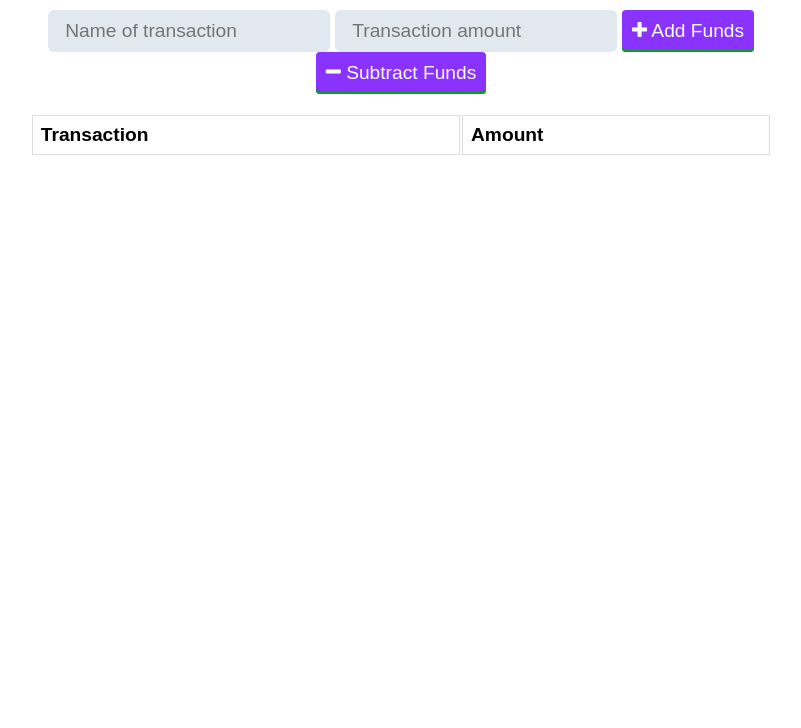
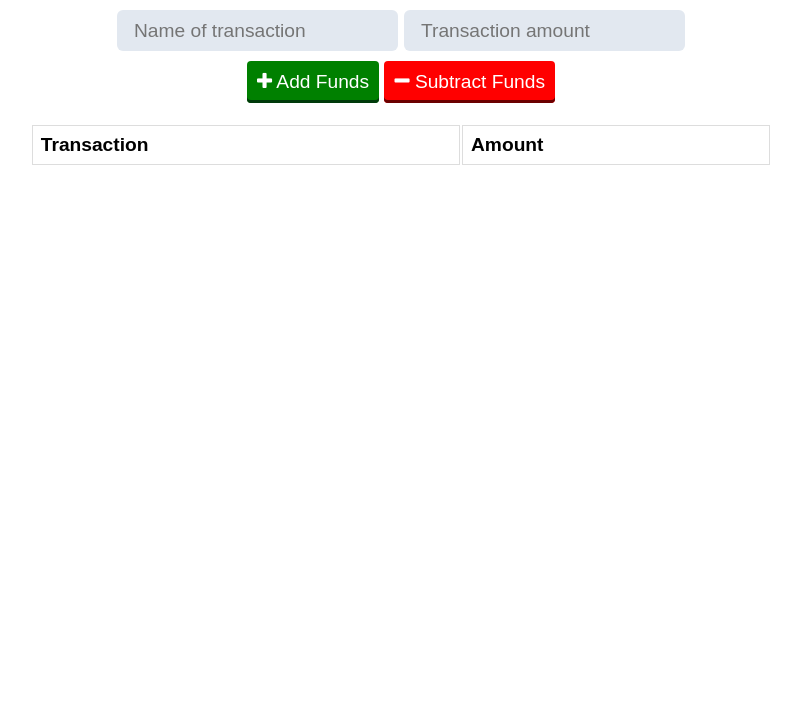
Before and after one commit to PROX-E/PWA-Budget-Tracker, a website: page public/index.html in a window 1280 px wide. Shown: the part 72-800 px from the top of the page, without its empty margins (239-1040 px from the left). Drawn offline with nearby package versions, Linux system fonts and the light colour scheme; no server answers.

Commit message:
fix buttons
and change their styling

```diff
--- a/public/index.html
+++ b/public/index.html
@@ -18,11 +18,17 @@
       <div class="total">Your total is: $<span id="total">0</span></div>
     </div>
 
-    <div class="form">
-      <input type="text" id="t-name" placeholder="Name of transaction" />
-      <input type="number" min="0" id="t-amount" placeholder="Transaction amount" />
-      <button id="add-btn"><i class="fa fa-plus buttons"></i> Add Funds</button>
-      <button id="sub-btn"><i class="fa fa-minus"></i> Subtract Funds</button>
+    <div class="form container">
+      <div class="col-md-12">
+        <div class="row">
+          <input type="text" id="t-name" placeholder="Name of transaction" />
+          <input type="number" min="0" id="t-amount" placeholder="Transaction amount" />
+        </div>
+        <div class="row">
+          <button id="add-btn"><i class="fa fa-plus buttons"></i> Add Funds</button>
+          <button id="sub-btn"><i class="fa fa-minus"></i> Subtract Funds</button>
+        </div>
+      </div>
       <p class="error"></p>
     </div>
 
--- a/public/styles.css
+++ b/public/styles.css
@@ -20,14 +20,26 @@ table {
   width: 100%;
 }
 
-button {
-  background: #8A33FE;
+#add-btn{
+  background: green;
   border: none;
   border-radius: 4px;
   cursor: pointer;
   color: #FFFFFF;
   padding: 10px;
-  box-shadow: inset 0 -3px 0 0 rgb(1, 165, 28);
+  margin-top: 10px;
+  box-shadow: inset 0 -3px 0 0 rgb(0, 58, 10);
+}
+
+#sub-btn{
+  background: red;
+  border: none;
+  border-radius: 4px;
+  cursor: pointer;
+  color: #FFFFFF;
+  padding: 10px;
+  margin-top: 10px;
+  box-shadow: inset 0 -3px 0 0 rgb(107, 0, 0);
 }
 
 button:active {
```
